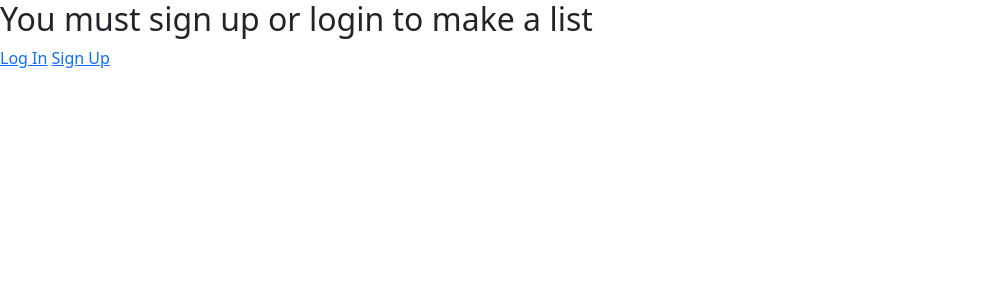
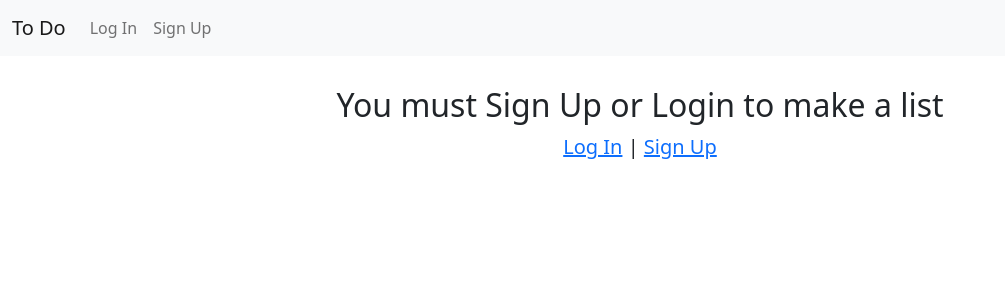
Before and after one commit to jackaitken/django-todo-app, a Django app: page / in a window 1280 px wide. Shown: the top 300 px of the page, without its empty margins (0-1005 px from the left). Run offline with Django 3.2, Linux system fonts and the light colour scheme.

Commit message:
made styling changes

```diff
--- a/config/settings.py
+++ b/config/settings.py
@@ -40,6 +40,9 @@ INSTALLED_APPS = [
 
     # local
     'lists',
+
+    # third party
+    'crispy_forms'
 ]
 
 MIDDLEWARE = [
@@ -126,3 +129,5 @@ AUTH_USER_MODEL = 'lists.CustomUser'
 
 LOGIN_REDIRECT_URL = 'home'
 LOGOUT_REDIRECT_URL ='home'
+
+CRISPY_TEMPLATE_PACK = 'bootstrap4'
--- a/lists/views.py
+++ b/lists/views.py
@@ -6,4 +6,4 @@ from django.views.generic import CreateView
 class SignUpView(CreateView):
     form_class = CustomUserCreationForm
     success_url = reverse_lazy('login')
-    template_name = 'registrtion/signup.html'
+    template_name = 'registration/signup.html'
--- a/templates/base.html
+++ b/templates/base.html
@@ -10,6 +10,40 @@
     <title>{% block title %}Django To do App{% endblock title %}</title>
 </head>
 <body>
+    <header>
+        <nav class="navbar navbar-expand-lg navbar-light bg-light">
+            <div class="container-fluid">
+              <a class="navbar-brand" href="#">To Do</a>
+              <button class="navbar-toggler" type="button" data-bs-toggle="collapse" data-bs-target="#navbarNav" aria-controls="navbarNav" aria-expanded="false" aria-label="Toggle navigation">
+                <span class="navbar-toggler-icon"></span>
+              </button>
+              <div class="collapse navbar-collapse" id="navbarNav">
+                {% if user.is_authenticated %}
+                    <ul class="navbar-nav">
+                        <li class="nav-item">
+                            <a class="nav-link" href="#">New List</a>
+                        </li>
+                        <li class="nav-item">
+                            <a class="nav-link" href="#">My Lists</a>
+                        </li>
+                        <li class="nav-item">
+                            <a class="nav-link" href="{% url 'logout' %}">Log Out</a>
+                        </li>
+                    </ul>
+                {% else %}
+                    <ul class="navbar-nav">
+                        <li class="nav-item">
+                            <a class="nav-link" href="{% url 'login' %}">Log In</a>
+                        </li>
+                        <li class="nav-item">
+                            <a class="nav-link" href="{% url 'signup' %}">Sign Up</a>
+                        </li>
+                    </ul>
+                {% endif %}
+              </div>
+            </div>
+          </nav>
+    </header>
     {% block content %}
     {% endblock content %}
 </body>
--- a/templates/home.html
+++ b/templates/home.html
@@ -4,11 +4,34 @@
 
 {% block content %}
 {% if user.is_authenticated %}
-    <h1>{{ user.username }}'s To Do List</h1>
-    <p><a href="{% url 'logout' %}">Log Out</a></p>
+    <div class="container" style="padding-top: 30px;">
+        <div class="row">
+            <div class="col-2"></div>
+            <div class="col-8 d-flex justify-content-center">
+                <h1>{{ user.username }}'s To Do List</h1>
+            </div>
+            <div class="col-2"></div>
+        </div>
+    </div>
 {% else %}
-    <h2>You must sign up or login to make a list</h2>
-    <a href="{% url 'login' %}">Log In</a>
-    <a href="{% url 'signup'%}">Sign Up</a>
+    <div class="container" style="padding-top:30px;">
+        <div class="row">
+            <div class="col-2"></div>
+            <div class="col-8 d-flex justify-content-center">
+                <h2>You must Sign Up or Login to make a list</h2>
+            </div>
+            <div class="col-2"></div>
+        </div>
+        <div class="row">
+            <div class="col-2"></div>
+            <div class="col-8 d-flex justify-content-center">
+                <span style="font-size: 20px;">
+                    <a href="{% url 'login' %}">Log In</a> |
+                    <a href="{% url 'signup'%}">Sign Up</a>
+                </span>
+            </div>
+            <div class="col-2"></div>
+        </div>
+    </div>
 {% endif %}
 {% endblock content %}
```
Also changed, not shown: lists/models.py (+8 -0 lines), templates/registration/login.html (+15 -6 lines), templates/registration/signup.html (+15 -6 lines), db.sqlite3 (added), 2 other files.
